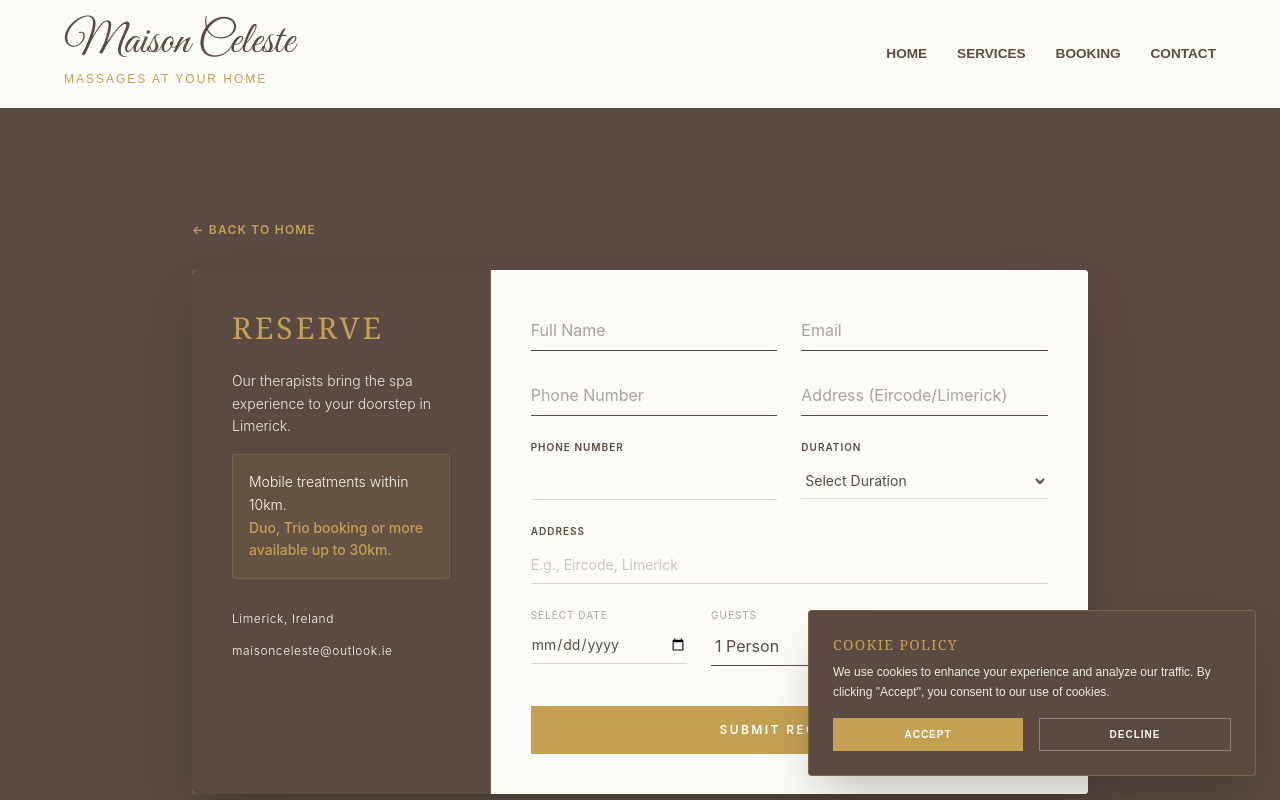
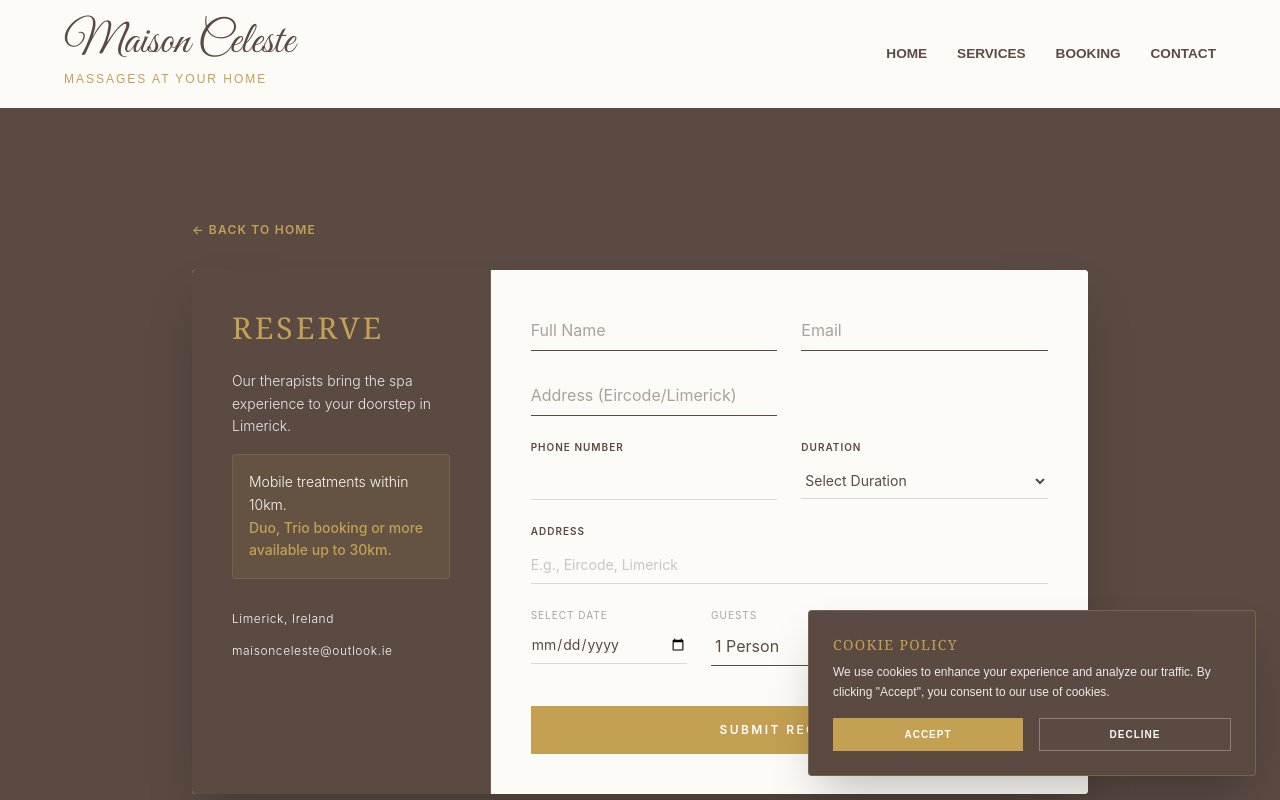
Before and after one commit to Prezzi25742/Celeste-Maison, a Next.js app: page /booking in a window 1280 px wide. Shown: the top 800 px of the page. Built offline with nearby package versions, Linux system fonts and the light colour scheme; no server answers; a web font is replaced by a local one.

Commit message:
Update page.tsx

```diff
--- a/app/booking/page.tsx
+++ b/app/booking/page.tsx
@@ -206,7 +206,7 @@ export default function BookingPage() {
 
               {/* Row 1: Name and Email */}
               <div className="grid grid-cols-1 md:grid-cols-2 gap-6">
-                <input type="tel" placeholder="Phone Number" className="w-full border-b py-2 outline-none bg-transparent" value={formData.phone} onChange={(e) => setFormData({...formData, phone: e.target.value})} />
+
                 <input type="text" placeholder="Address (Eircode/Limerick)" className="w-full border-b py-2 outline-none bg-transparent" value={formData.address} onChange={(e) => setFormData({...formData, address: e.target.value})} />
               </div>
 
```
